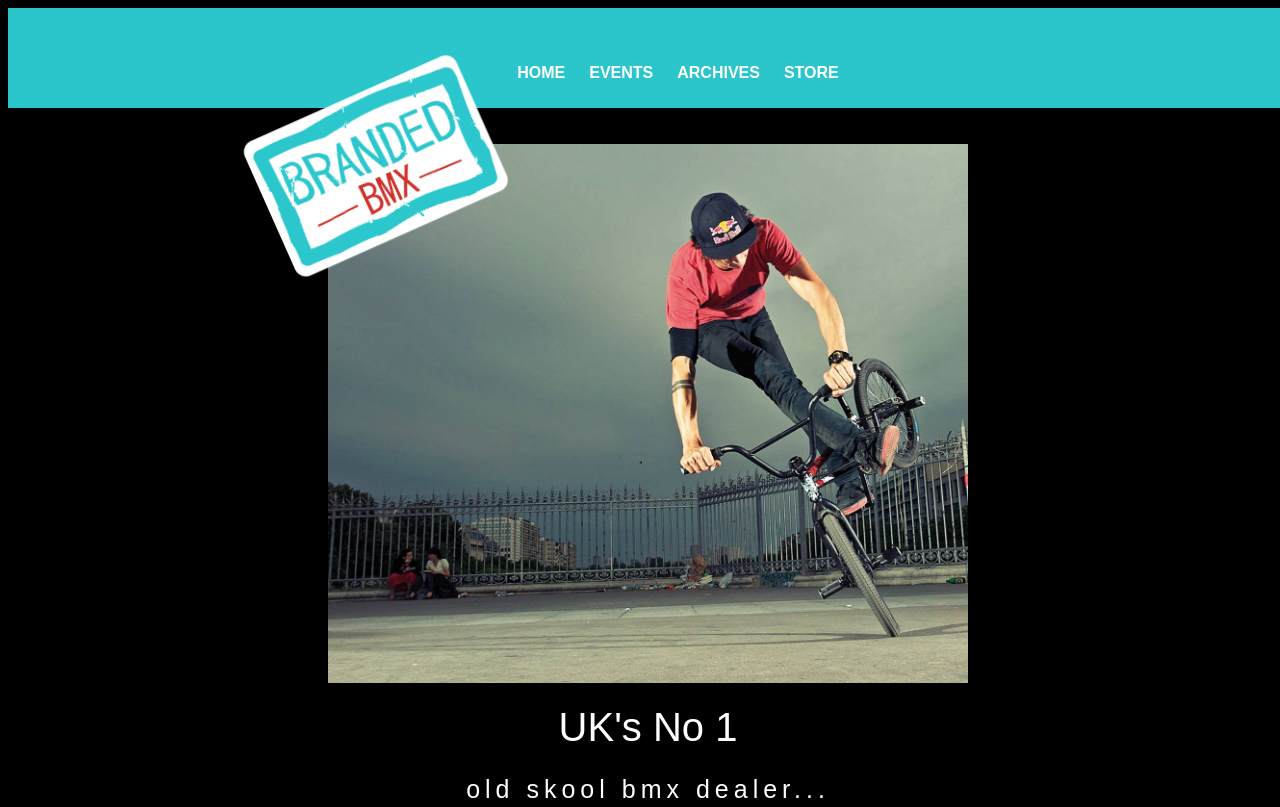
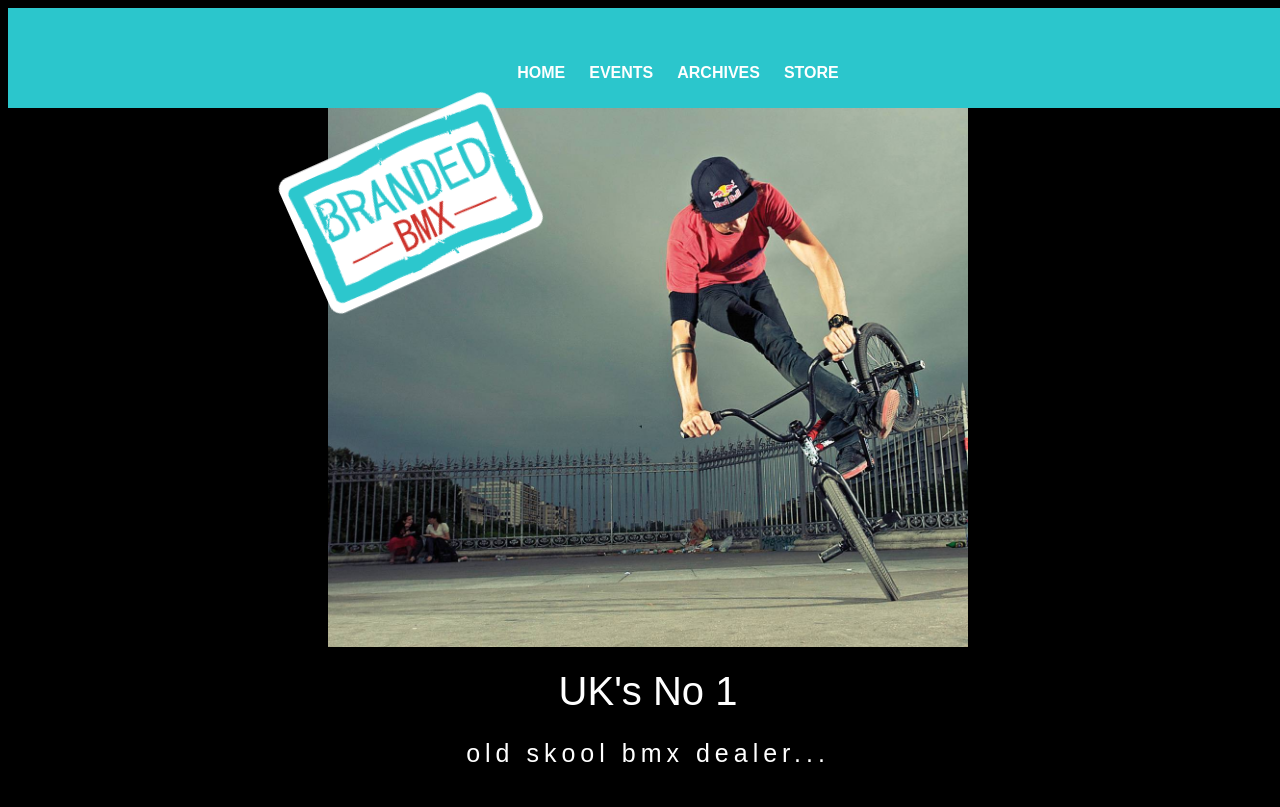
Before and after one commit to JamesBampton/challenge-2, a plain HTML site: page index.html in a window 1280 px wide. Shown: the top 807 px of the page. Drawn offline with Linux system fonts and the light colour scheme.

Commit message:
updated main image to hide just behind nav bar using top -36px. Stop the scrolling looking clunky

```diff
--- a/index.html
+++ b/index.html
@@ -153,11 +153,13 @@
 			transition: 0ms.1s ease;
 		}
 
-		/* Container holding the image and the floating text */
+		/* Container holding the brand image and the floating text */
 		.floating-box-test {
 			position: relative;
 			text-align: center;
 			color: white;
+			top: -36px;
+
 		}
 
 		.myfontL {
@@ -215,13 +217,11 @@
 			<li><a href="archives.html">ARCHIVES</a></li>
 			<li><a href="shop.html">STORE</a></li>
 		</ul>
-		<br>
-		<br>
 	</nav>
 
 	<!------------------------------------------- CONTAINER (TEAM PORTALS) -------------------------------------------------------------->
 	<header>
-		<div class="w3-padding floating-box-test" id="myHeader"><br><br>
+		<div class="floating-box-test" id="myHeader"><br><br>
 			<img src="images/main.jpg" alt="Image" style="width:50%"><br><br>
 			<div class="centered myfontL">UK's No 1<br>
 				<p class="myfontS">old skool bmx dealer...</p>
--- a/styles/brand-styles.css
+++ b/styles/brand-styles.css
@@ -12,9 +12,9 @@
 }
 .centered-logo {
 	position: absolute;
-	top: -11%;
-	left: 17%;
-	padding: 0px;
+	top: -3%;
+	left: 19%;
+	padding: 10px;
 	font-size: 50px;
 	font-family: Montserrat, sans-serif;
 	transform: translate(-50%, -40%);
```
